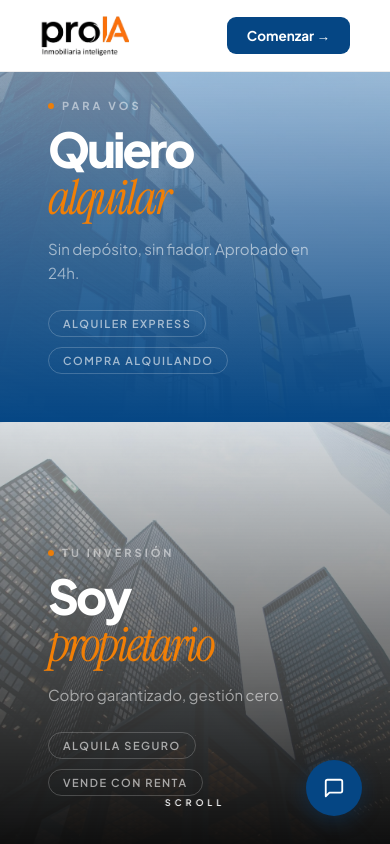
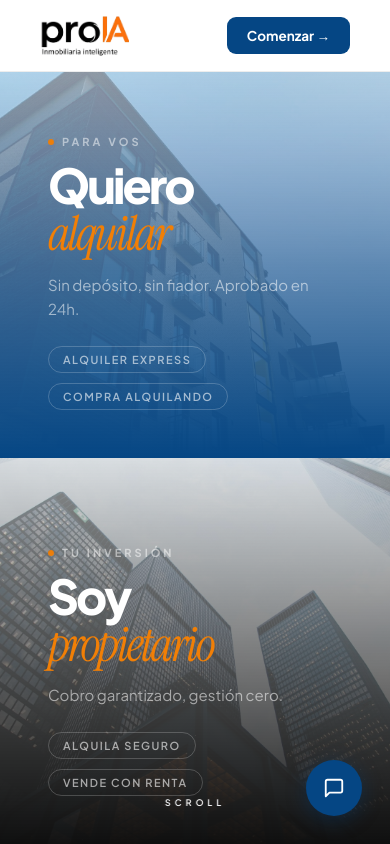
Before and after one commit to arturopc89/proia, a Next.js app: page / in a window 390 px wide. Shown: the top 844 px of the page. Built offline with nearby package versions, Linux system fonts and the light colour scheme.

Commit message:
fix: mobile hero doors equal height — start below nav (72px offset)
Co-Authored-By: Claude Sonnet 4.6 <noreply@anthropic.com>

```diff
--- a/app/globals.css
+++ b/app/globals.css
@@ -982,7 +982,7 @@ footer{background:var(--blue-950);padding:44px 0 28px;border-top:1px solid rgba(
 
 /* ── Memphis mobile ── */
 @media(max-width:768px){
-  .hero-doors{height:100svh}
+  .hero-doors{height:calc(100svh - 72px);margin-top:72px}
   .door-left,.door-right{width:100%;height:50%}
   .door-left{top:0}
   .door-right{top:50%}
```
